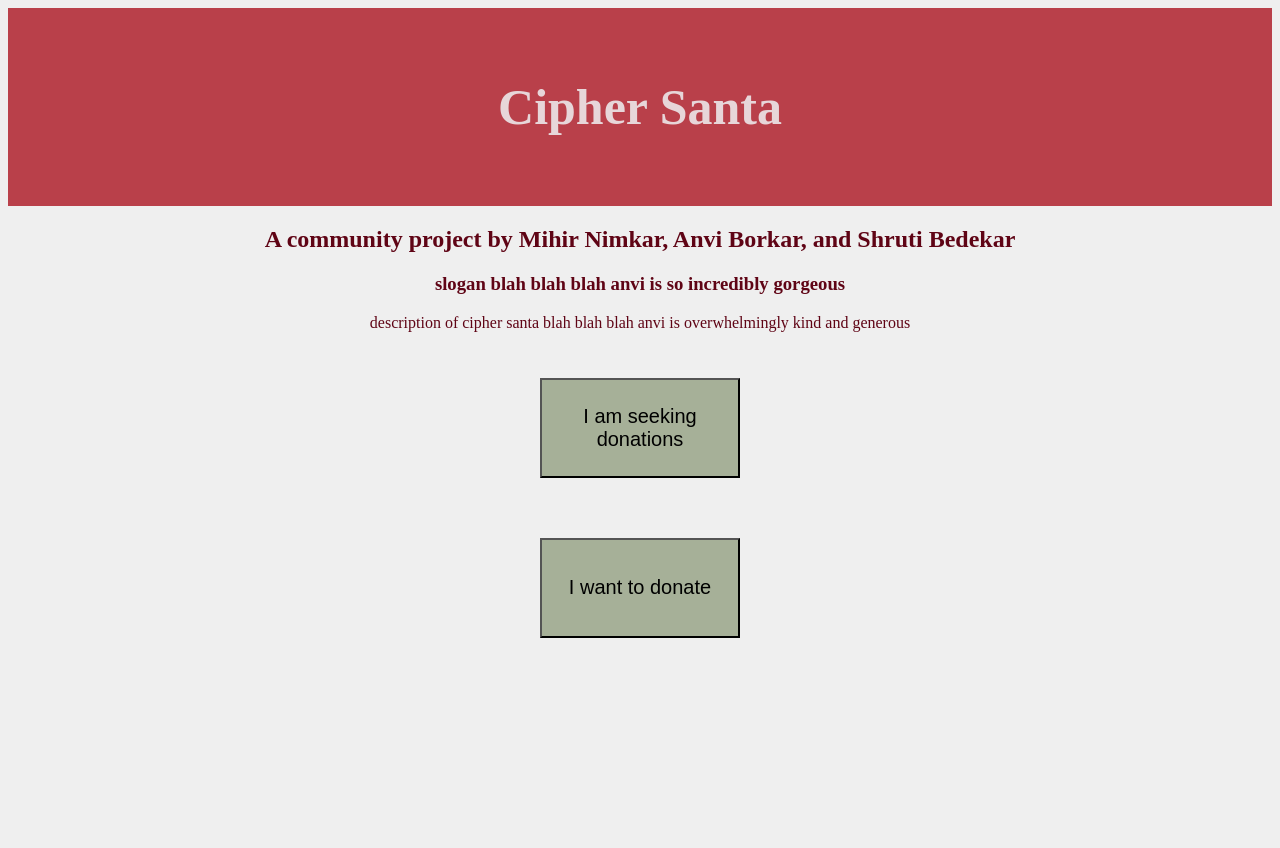
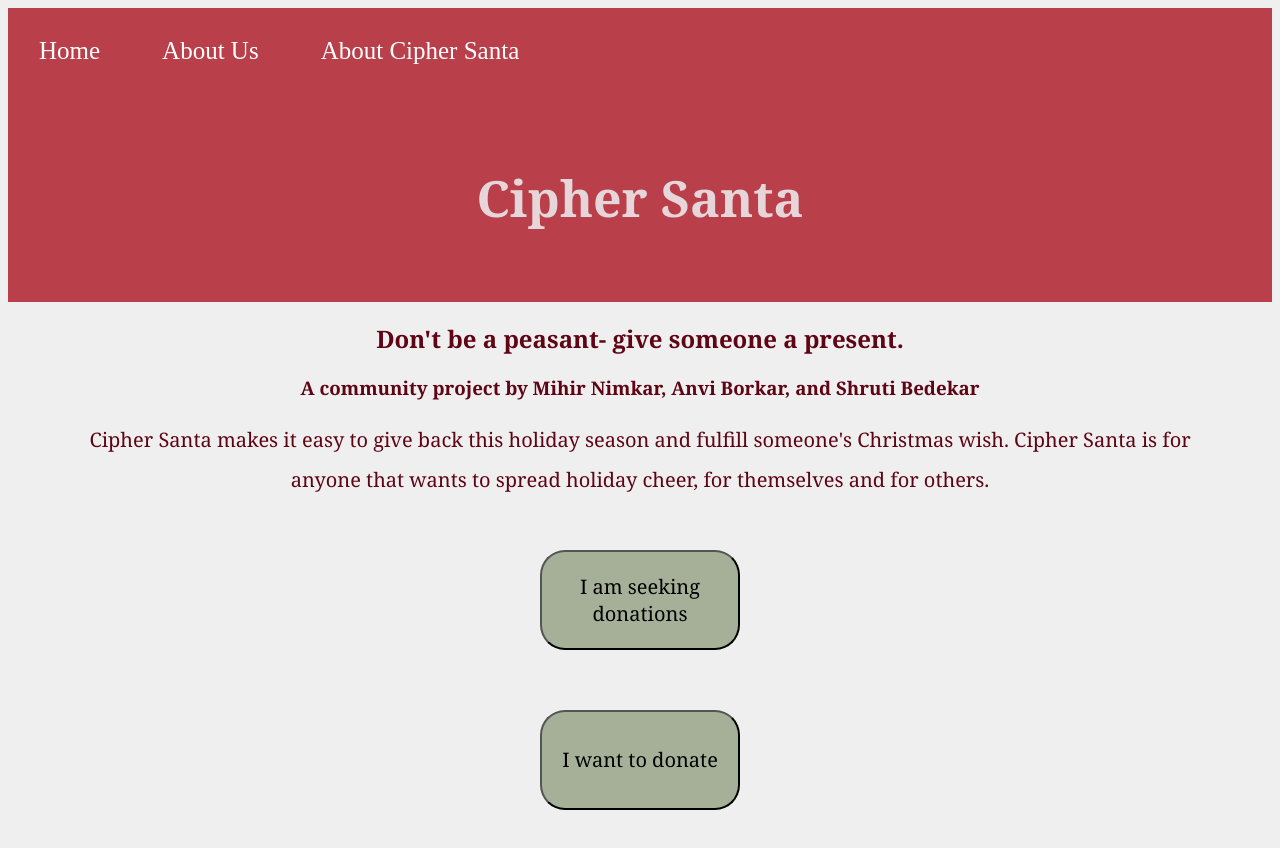
Before and after one commit to EchoCodez/Hackathon, a plain HTML site: page main.html in a window 1280 px wide. Before the commit the page ends 800 px from the top, so only its background shows below. Drawn offline with Linux system fonts and the light colour scheme.

Commit message:
WE'RE DONE !!!

```diff
--- a/hackathon.css
+++ b/hackathon.css
@@ -1,5 +1,5 @@
 body {
-    background-color:#efefef
+    background-color:#efefef;
 }
 h1 {
     color: #e7d6d9;
@@ -8,25 +8,64 @@ h1 {
     font-size: 50px;
     padding: 70px;
     margin: 0px;
+    font-family: Georgia, 'Times New Roman', Times, serif;
 }
 h2 {
     color: #5f0415;
     text-align: center;
+    font-family: Georgia, 'Times New Roman', Times, serif;
 }
 h3 {
     color: #5f0415;
     text-align: center;
+    font-family: Georgia, 'Times New Roman', Times, serif;
 }
 p{
     color: #5f0415;
     text-align: center;
+    font-family: Georgia, 'Times New Roman', Times, serif;
+    font-size: 20px;
+    margin-left: 50px;
+    margin-right: 50px;
+    line-height: 40px;
 }
-button{
+button {
+    border-radius: 25px;
     width: 200px;
     height: 100px;
     background-color: #a6b098;
     font-size: 20px;
+    font-family: Georgia, 'Times New Roman', Times, serif;
 }
-button:hover{
+button:hover {
     background-color: #919984;;
 }
+
+
+ul {
+    list-style-type: none;
+    margin: 0;
+    padding: 0;
+    overflow: hidden;
+    background-color: #b9404a;
+  }
+
+  li {
+    float: left;
+    padding: 15px
+  }
+
+  li a {
+    display: block;
+    color: white;
+    text-align: center;
+    padding: 14px 16px;
+    text-decoration: none;
+    font-size: 25px;
+    text-align: center;
+  }
+
+  li a:hover {
+    background-color:#a83640;
+    padding: 14px 16px;
+  }
--- a/main.html
+++ b/main.html
@@ -14,14 +14,20 @@
     </style>
   </head>
   <body>
+    <ul>
+      <li><a href="main.html">Home</a></li>
+      <li><a href="aboutus.html">About Us</a></li>
+      <li><a href="aboutcyphersanta.html">About Cipher Santa</a></li>
+    </ul>
     <h1>Cipher Santa</h1>
-    <h2>
+    <h2>Don't be a peasant- give someone a present.</h2>
+    <h3>
       A community project by Mihir Nimkar, Anvi Borkar, and Shruti Bedekar
-    </h2>
-    <h3>slogan blah blah blah anvi is so incredibly gorgeous</h3>
+    </h3>
     <p>
-      description of cipher santa blah blah blah anvi is overwhelmingly kind and
-      generous
+      Cipher Santa makes it easy to give back this holiday season and fulfill
+      someone's Christmas wish. Cipher Santa is for anyone that wants to spread
+      holiday cheer, for themselves and for others.
     </p>
     <div class="buttons">
       <button onclick="document.location='https://forms.gle/cCAjLP4GKjKMu7Jy9'">
@@ -33,14 +39,5 @@
         I want to donate
       </button>
     </div>
-    <div id="completed" display="none">
-        <p>You have completed the registration! We will email you to let you know more.</p>
-    </div>
-    <script>
-        document.getElementById("completed").style.display="none";
-        if (window.performance && window.performance.navigation.type === window.performance.navigation.TYPE_BACK_FORWARD) {
-            document.getElementById("completed").style.display="block";
-        }
-    </script>
   </body>
 </html>
```
Also changed, not shown: aboutcyphersanta.html (added, +32 -0 lines), aboutus.html (added, +22 -0 lines), donate.html (added, +25 -0 lines).
